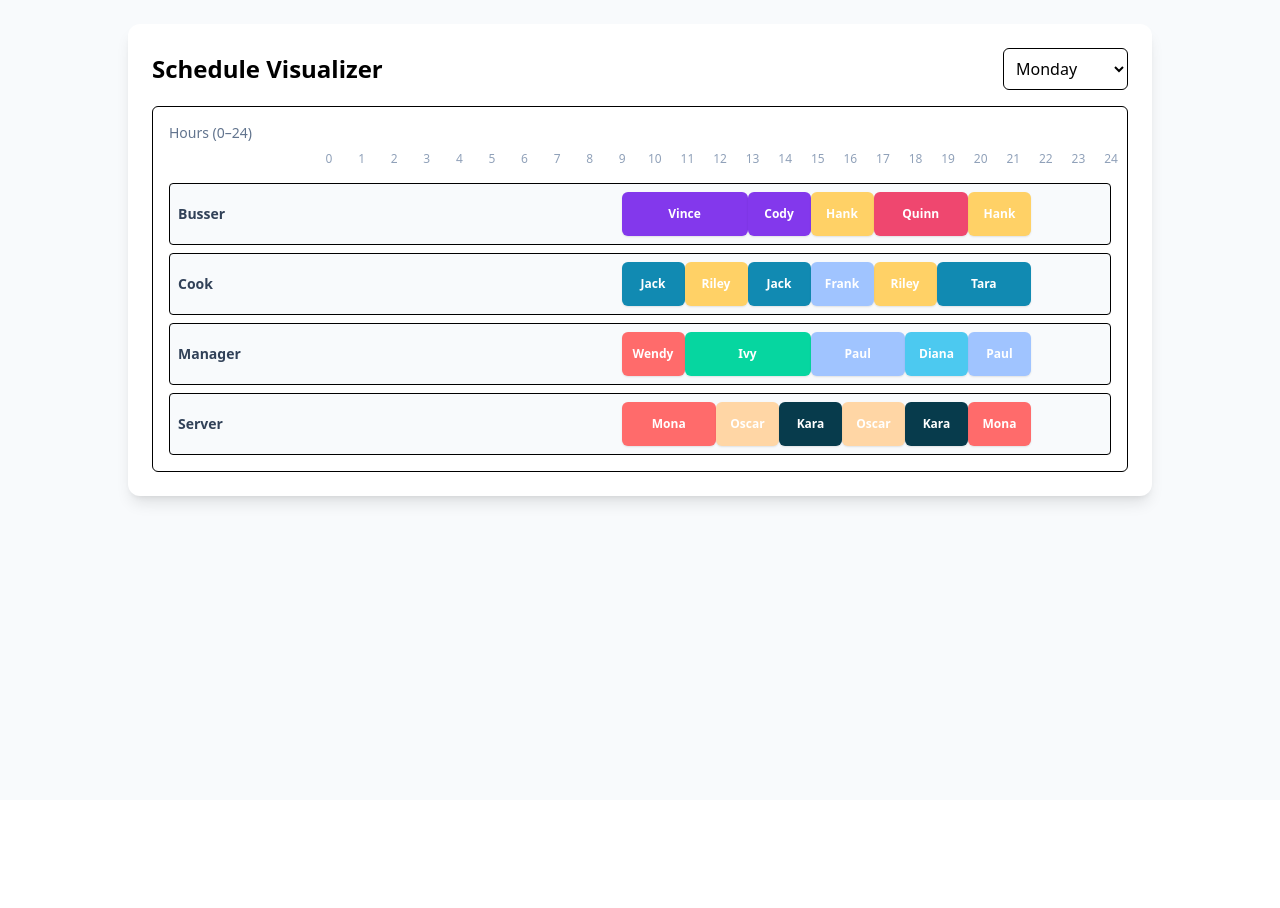
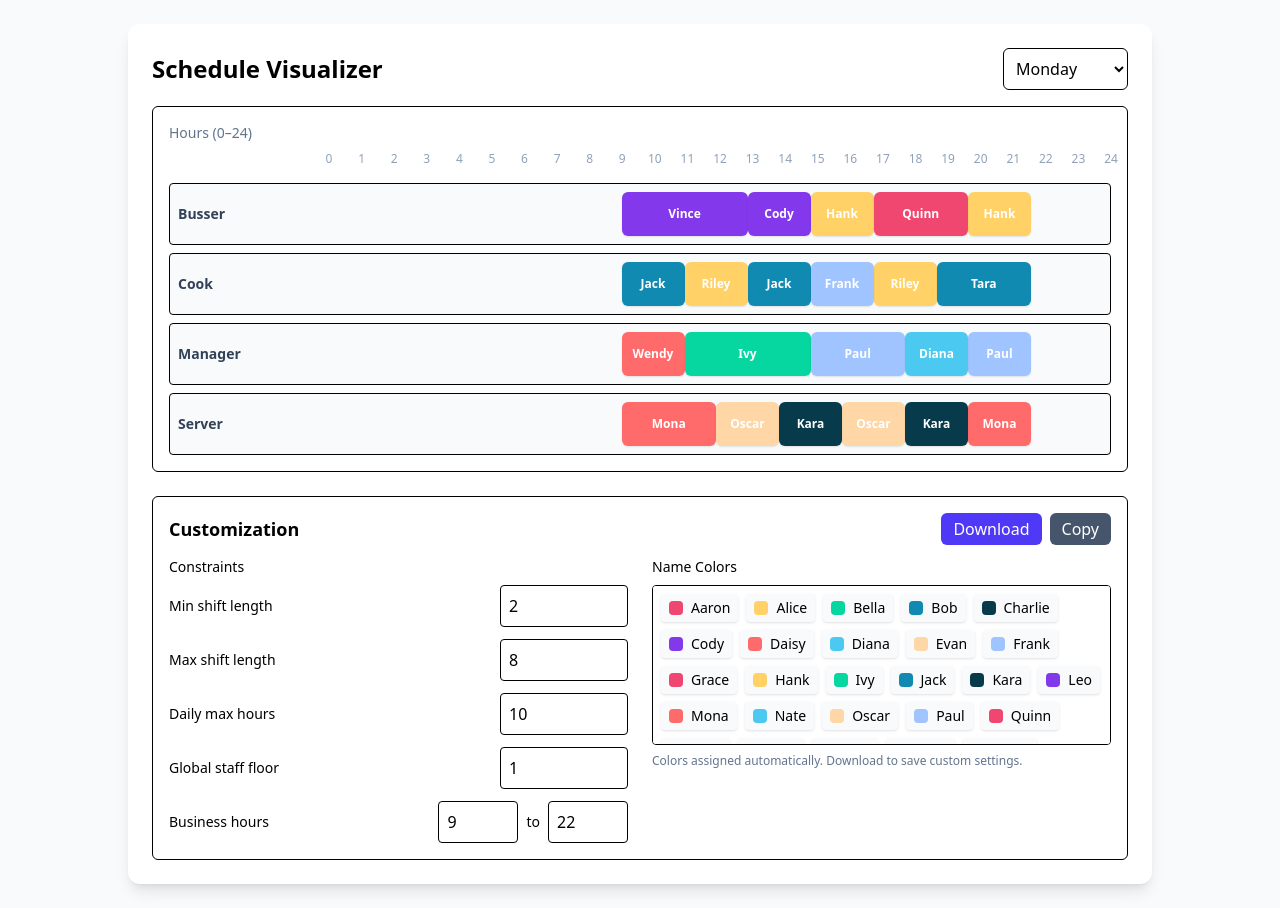
Before and after one commit to ManasijaBhargavan/AutoShift, a React (Vite) app: page /employer in a window 1280 px wide. Before the commit the page ends 800 px from the top, so only its background shows below. Built offline with nearby package versions, Linux system fonts and the light colour scheme.

Commit message:
customization data

```diff
--- a/src/Employer.jsx
+++ b/src/Employer.jsx
@@ -1,5 +1,6 @@
 import React, {useMemo, useState} from 'react';
 import scheduleData from '../schedule.json';
+import customizationData from '../customization.json';
 
 const PALETTE = [
   '#ef476f', '#ffd166', '#06d6a0', '#118ab2', '#073b4c', '#8338ec', '#ff6b6b', '#4cc9f0', '#ffd6a5', '#a0c4ff'
@@ -62,6 +63,7 @@ function buildShiftsForDay(day) {
 
 const Employer = () => {
   const [dayIndex, setDayIndex] = useState(0);
+  const [customization, setCustomization] = useState(customizationData || {});
 
   const days = Array.isArray(scheduleData) ? scheduleData : [];
 
@@ -86,6 +88,43 @@ const Employer = () => {
     return buildShiftsForDay(day);
   }, [days, dayIndex]);
 
+
+  function applyStructuredChange(path, value) {
+    const next = JSON.parse(JSON.stringify(customization || {}));
+    const parts = path.split('.');
+    let cur = next;
+    for (let i=0;i<parts.length-1;i++) {
+      const p = parts[i];
+      if (cur[p] == null) cur[p] = {};
+      cur = cur[p];
+    }
+    cur[parts[parts.length-1]] = value;
+    setCustomization(next);
+  }
+
+
+
+  function downloadJson() {
+    const blob = new Blob([JSON.stringify(customization, null, 2)], {type:'application/json'});
+    const url = URL.createObjectURL(blob);
+    const a = document.createElement('a');
+    a.href = url;
+    a.download = 'customization.json';
+    document.body.appendChild(a);
+    a.click();
+    a.remove();
+    URL.revokeObjectURL(url);
+  }
+
+  async function copyJson() {
+    try {
+      await navigator.clipboard.writeText(JSON.stringify(customization, null, 2));
+      alert('Customization copied to clipboard');
+    } catch (e) {
+      alert('Copy failed: '+e.message);
+    }
+  }
+
   return (
     <div className="min-h-screen flex items-start justify-center bg-slate-50 p-6">
       <div className="w-full max-w-5xl bg-white rounded-xl shadow-lg p-6">
@@ -97,6 +136,7 @@ const Employer = () => {
             </select>
           </div>
         </div>
+
 
         <div className="w-full overflow-auto border rounded-md p-4 bg-white">
           <div className="mb-2 text-sm text-slate-500">Hours (0–24)</div>
@@ -142,6 +182,62 @@ const Employer = () => {
             </div>
           </div>
         </div>
+
+        {/* Customization editor (moved below schedule) */}
+        <div className="w-full mt-6 border rounded-md p-4 bg-white">
+          <div className="flex items-center justify-between mb-3">
+            <h2 className="text-lg font-semibold">Customization</h2>
+            <div className="space-x-2">
+              <button onClick={downloadJson} className="px-3 py-1 bg-indigo-600 hover:bg-indigo-700 text-white rounded-md">Download</button>
+              <button onClick={copyJson} className="px-3 py-1 bg-slate-600 hover:bg-slate-700 text-white rounded-md">Copy</button>
+            </div>
+          </div>
+
+          <div className="grid grid-cols-1 md:grid-cols-2 gap-6">
+            <div>
+              <div className="text-sm font-medium mb-2">Constraints</div>
+              <div className="space-y-3">
+                <label className="flex items-center justify-between">
+                  <span className="text-sm">Min shift length</span>
+                  <input type="number" value={customization.constraints?.min_shift_length || ''} onChange={e=>applyStructuredChange('constraints.min_shift_length', Number(e.target.value))} className="w-32 border rounded p-2" />
+                </label>
+                <label className="flex items-center justify-between">
+                  <span className="text-sm">Max shift length</span>
+                  <input type="number" value={customization.constraints?.max_shift_length || ''} onChange={e=>applyStructuredChange('constraints.max_shift_length', Number(e.target.value))} className="w-32 border rounded p-2" />
+                </label>
+                <label className="flex items-center justify-between">
+                  <span className="text-sm">Daily max hours</span>
+                  <input type="number" value={customization.constraints?.daily_max_hours || ''} onChange={e=>applyStructuredChange('constraints.daily_max_hours', Number(e.target.value))} className="w-32 border rounded p-2" />
+                </label>
+                <label className="flex items-center justify-between">
+                  <span className="text-sm">Global staff floor</span>
+                  <input type="number" value={customization.constraints?.global_staff_floor || ''} onChange={e=>applyStructuredChange('constraints.global_staff_floor', Number(e.target.value))} className="w-32 border rounded p-2" />
+                </label>
+                <div className="flex items-center justify-between">
+                  <span className="text-sm">Business hours</span>
+                  <div className="flex items-center space-x-2">
+                    <input type="number" value={customization.constraints?.business_hours?.start ?? ''} onChange={e=>applyStructuredChange('constraints.business_hours.start', Number(e.target.value))} className="w-20 border rounded p-2" />
+                    <span className="text-sm">to</span>
+                    <input type="number" value={customization.constraints?.business_hours?.end ?? ''} onChange={e=>applyStructuredChange('constraints.business_hours.end', Number(e.target.value))} className="w-20 border rounded p-2" />
+                  </div>
+                </div>
+              </div>
+            </div>
+
+            <div>
+              <div className="text-sm font-medium mb-2">Name Colors</div>
+              <div className="flex flex-wrap gap-2 max-h-40 overflow-auto p-2 border rounded bg-white">
+                {allNames.map((n)=> (
+                  <div key={n} className="flex items-center space-x-2 bg-slate-50 rounded px-2 py-1 shadow-sm">
+                    <div style={{width:14,height:14,background:nameToColor[n]||'#999',borderRadius:4}} />
+                    <div className="text-sm">{n}</div>
+                  </div>
+                ))}
+              </div>
+              <div className="text-xs text-slate-500 mt-2">Colors assigned automatically. Download to save custom settings.</div>
+            </div>
+          </div>
+        </div>
       </div>
     </div>
   );
```
